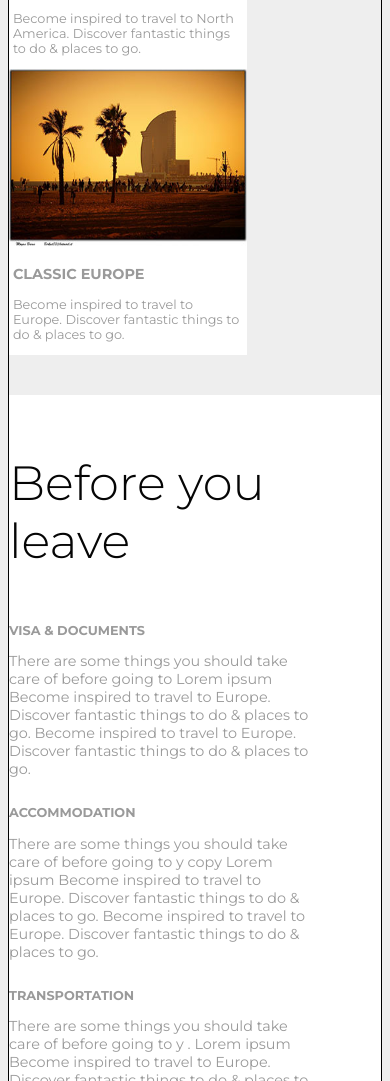
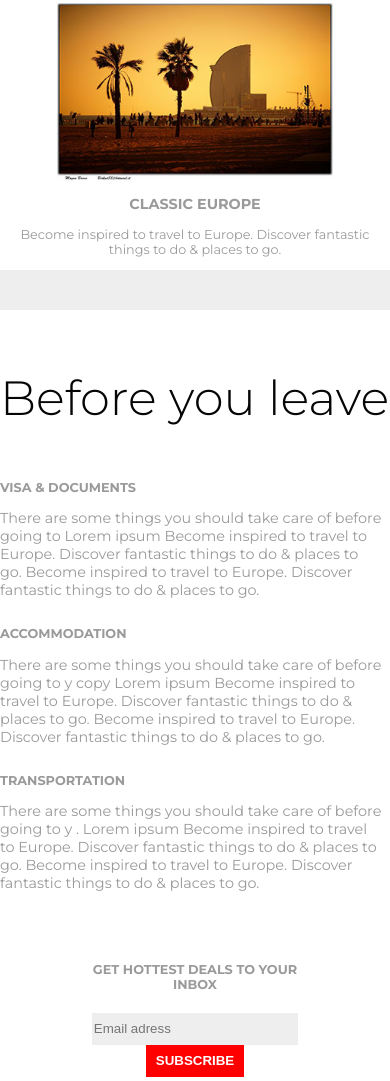
Before and after one commit to saradinus/Travelly-practice-layout, a plain HTML site: page index.html in a window 390 px wide. Shown: the part 919-2000 px from the top of the page. Drawn offline with Linux system fonts and the light colour scheme.

Commit message:
Huge changes in CSS/HTML (RWD, subscribe box etc)

```diff
--- a/css/style.css
+++ b/css/style.css
@@ -2,12 +2,12 @@
 body {
      background-color: #eeeeee;
     font-family: 'Montserrat', sans-serif;
+    margin: 0px;
+    padding: 0px;
 }
 .container {
     max-width: 1000px;
       margin-left:auto;margin-right:auto;
-    background-color: #eeeeee;
-    border: 1px solid black;
 }
 .upper {
     text-transform: uppercase;
@@ -17,6 +17,9 @@ body {
  height: auto;
 }
 /* Destination CSS */
+.destination {
+        background-color: #eeeeee;
+}
 .destination img {
 height: 178px;
 }
@@ -25,7 +28,7 @@ height: 178px;
     flex-wrap: wrap;
 }
 .destination_single {
-    max-width: 238px;
+    max-width: 22%;
     background: white;
     margin: 0 1.17vw 0 0;
 }
@@ -72,11 +75,80 @@ color: #9a9a9a;
 .before_leave_row {
         display: flex;
     flex-wrap: wrap;
+    padding-bottom: 5vh;
 }
 .before_leave_single {
-    max-width: 300px;
+    max-width: 30%;
      margin: 0 2vw 0 0;
 }
 .destination_single:last-child {
     margin: 0;
 }
+/* Subscribe box */
+.before_leave_subscribe h3 {
+    text-align: center;
+    padding-bottom: 1vh;
+}
+.before_leave_subscribe {
+    margin: 0 auto;
+    width: 40%;
+    padding-bottom: 10vh;
+}
+.before_leave_subscribe input {
+   padding: 1vh 7vw 1vh 0.5vw;
+    border: none;
+    background-color: #eeeeee;
+    color: #848484;
+}
+.subscribe_btn {
+    background-color: red;
+    padding: 1vh 2.5vw;
+    border: none;
+    color: white;
+    font-weight: bold;
+}
+@media screen and (max-width: 960px) {
+.before_leave_single {
+    max-width: 30%;
+}
+    .destination_single {
+    max-width: 50%;
+}
+}
+@media screen and (max-width: 768px) {
+    .before_leave_single {
+    max-width: 100%;
+}
+        .destination_single {
+    max-width: 50%;
+}
+}
+@media screen and (max-width: 550px) {
+ .before_leave_single {
+    max-width: 100%;
+}
+        .destination_single {
+    max-width: 100%;
+margin: 0;
+}
+    .destination_row img {
+display: flex;
+        margin: 0 auto;
+    }
+    .destination_row p {
+        text-align: center;
+    }
+    .destination_row h3 {
+        text-align: center;
+    }
+    .before_leave_subscribe {
+        width: 60%;
+    }
+}
+@media screen and (max-width: 420px) {
+       .before_leave_subscribe {
+        width: 60%;
+           margin: 0 auto;
+           text-align: center;
+    }
+}
--- a/index.html
+++ b/index.html
@@ -43,7 +43,9 @@
         </div>
     </div>
     </section>
+    </div>
     <section class="before_leave">
+        <div class="container">
     <h2>Before you leave</h2>
         <div class="before_leave_row">
         <div class="before_leave_single">
@@ -59,8 +61,10 @@
             <p>There are some things you should take care of before going to y . Lorem ipsum Become inspired to travel to Europe. Discover fantastic things to do & places to go. Become inspired to travel to Europe. Discover fantastic things to do & places to go.</p>
         </div>
             </div>
+        <div class="before_leave_subscribe">
         <h3 class="upper">get hottest deals to your inbox</h3>
-        <input><button></button>
+        <input placeholder="Email adress"><button class="upper subscribe_btn">subscribe</button>
+            </div>
     </section>
     </div>
   <script src="js/script.js"></script>
```
